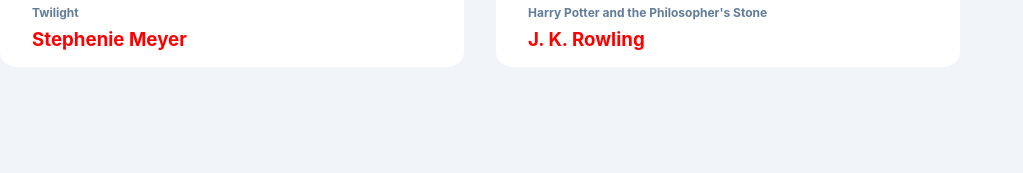
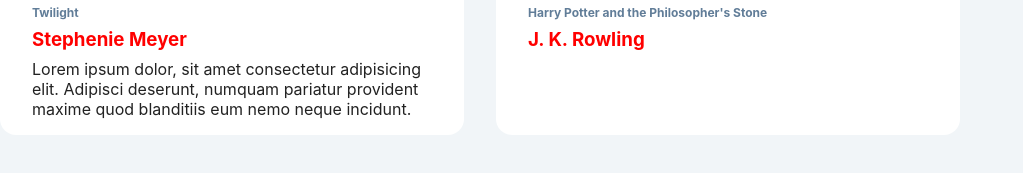
Before and after one commit to baqarmangrani/FIRST, a React app: page / in a window 1280 px wide. Shown: the part 319-492 px from the top of the page, without its empty margins (0-1023 px from the left). Built offline with nearby package versions, Linux system fonts and the light colour scheme.

Commit message:
Children Props

```diff
--- a/src/index.css
+++ b/src/index.css
@@ -44,3 +44,7 @@
   font-size: 0.75rem;
   margin-top: 0.25rem;
 }
+
+.book p {
+  margin-top: 0.5rem;
+}
--- a/src/index.js
+++ b/src/index.js
@@ -26,7 +26,13 @@
         image={firstBook.image}
         title={firstBook.title}
         author={firstBook.author}
-      />
+      >
+        <p>
+          Lorem ipsum dolor, sit amet consectetur adipisicing elit. Adipisci
+          deserunt, numquam pariatur provident maxime quod blanditiis eum nemo
+          neque incidunt.
+        </p>
+      </Book>
       <Book
         image={secondBook.image}
         title={secondBook.title}
@@ -36,12 +42,16 @@
   );
 }
 
-const Book = ({ image, title, author }) => {
+const Book = (props) => {
+  const { image, title, author } = props;
+  console.log(props);
+
   return (
     <article className="book">
       <Cover image={image}></Cover>
       <Title title={title} />
       <Author author={author} />
+      {props.children}
     </article>
   );
 };
@@ -49,8 +59,6 @@
 const Cover = (props) => <img src={props.image} alt="Twilight" />;
 
 const Title = (props) => {
-  console.log(props);
-
   return <h3>{props.title}</h3>;
 };
 
```
